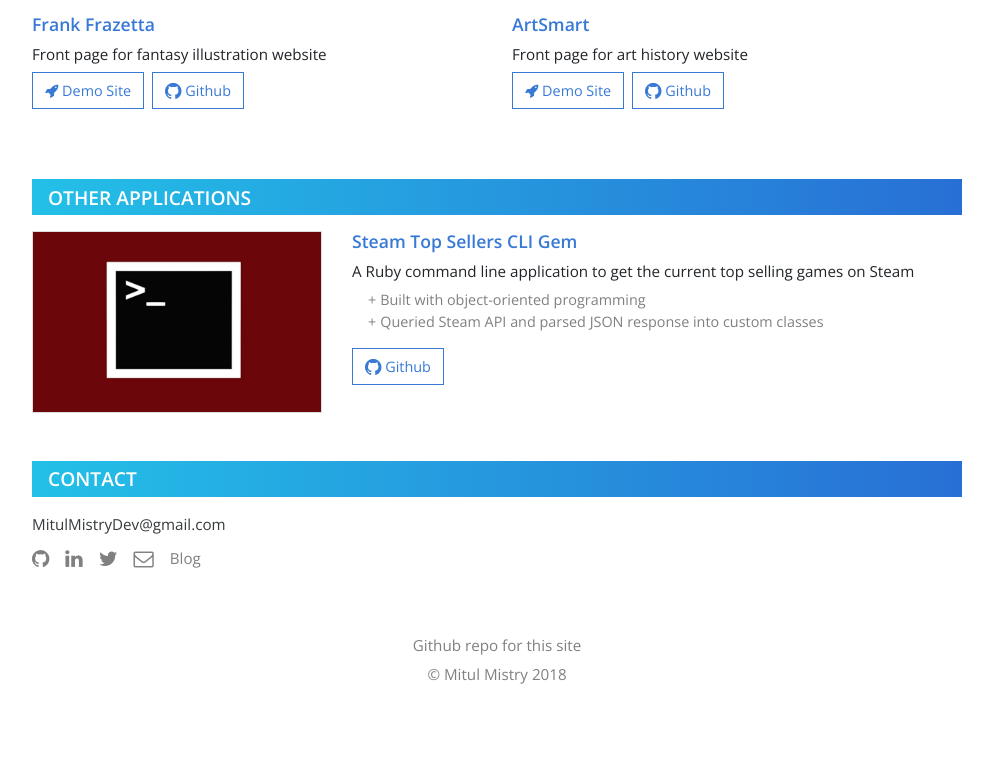
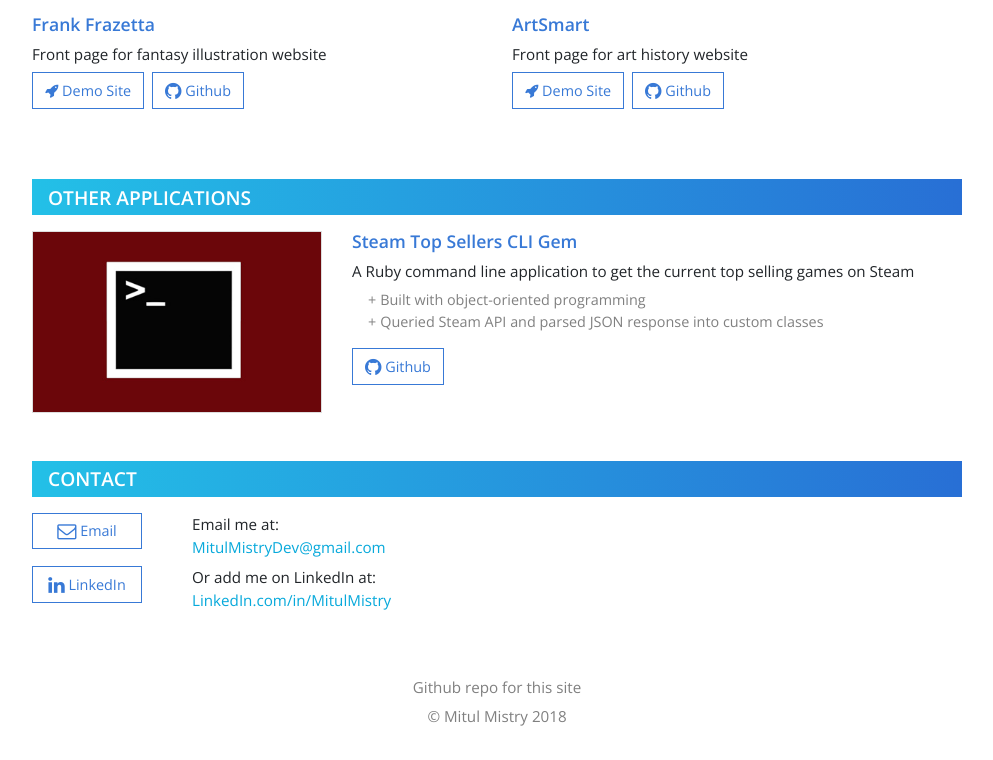
Before and after one commit to MitulMistry/mm-webdev-portfolio-v2, a React (Create React App) app: page / in a window 1280 px wide. Shown: the part 2664-3424 px from the top of the page, without its empty margins (143-1136 px from the left). Before the commit the page ends 3382 px from the top, so only its background shows below. Built offline with nearby package versions, Linux system fonts and the light colour scheme.

Commit message:
Restyle and update contact section

```diff
--- a/src/components/Contact.js
+++ b/src/components/Contact.js
@@ -1,18 +1,38 @@
 import React from 'react';
+import { Row, Col, Button } from 'reactstrap';
 
 export class Contact extends React.Component {
   render() {
     return (
-      <div>
-        <p className="contact"><a href="mailto:MitulMistryDev@gmail.com">MitulMistryDev@gmail.com</a></p>
-        <p className="contact-icons">
-          <a href="https://github.com/MitulMistry" target="_blank" rel="noopener noreferrer"><span className="fa fa-github fa-lg"></span></a>
-          <a href="https://www.linkedin.com/in/mitulmistry" target="_blank" rel="noopener noreferrer"><span className="fa fa-linkedin fa-lg"></span></a>
-          <a href="https://twitter.com/mmystic" target="_blank" rel="noopener noreferrer"><span className="fa fa-twitter fa-lg"></span></a>
-          <a href="mailto:MitulMistryDev@gmail.com" rel="noopener noreferrer"><span className="fa fa-envelope-o fa-lg"></span></a>
-          <a href="http://mitulmistry.github.io/" target="_blank" rel="noopener noreferrer">Blog</a>
-        </p>
+      <div className="contact">
+        <Row>
+          <Col md="2">
+            <Button href="mailto:MitulMistryDev@gmail.com" className="btn-web-app btn-light" rel="noopener noreferrer"><span className="fa fa-envelope-o fa-lg" aria-hidden="true"></span> Email</Button>
+          </Col>
+          <Col>
+            <p>Email me at:</p>
+            <p><a href="mailto:MitulMistryDev@gmail.com" rel="noopener noreferrer">MitulMistryDev@gmail.com</a></p>
+          </Col>
+        </Row>
+        <Row className="row-top-margin">
+        <Col md="2">
+            <Button href="https://www.linkedin.com/in/mitulmistry" target="_blank" className="btn-web-app btn-light" rel="noopener noreferrer"><span className="fa fa-linkedin fa-lg" aria-hidden="true"></span> LinkedIn</Button>
+          </Col>
+          <Col>
+            <p>Or add me on LinkedIn at:</p>
+            <p><a href="https://www.linkedin.com/in/mitulmistry" target="_blank" rel="noopener noreferrer">LinkedIn.com/in/MitulMistry</a></p>
+          </Col>
+        </Row>
       </div>
     );
   }
 }
+
+{/* <p className="contact"><a href="mailto:MitulMistryDev@gmail.com">MitulMistryDev@gmail.com</a></p>
+  <p className="contact-icons">
+    <a href="https://github.com/MitulMistry" target="_blank" rel="noopener noreferrer"><span className="fa fa-github fa-lg"></span></a>
+    <a href="https://www.linkedin.com/in/mitulmistry" target="_blank" rel="noopener noreferrer"><span className="fa fa-linkedin fa-lg"></span></a>
+    <a href="https://twitter.com/mmystic" target="_blank" rel="noopener noreferrer"><span className="fa fa-twitter fa-lg"></span></a>
+    <a href="mailto:MitulMistryDev@gmail.com" rel="noopener noreferrer"><span className="fa fa-envelope-o fa-lg"></span></a>
+    <a href="http://mitulmistry.github.io/" target="_blank" rel="noopener noreferrer">Blog</a>
+  </p> */}
--- a/src/index.css
+++ b/src/index.css
@@ -168,7 +168,19 @@
   font-size: .9rem;
 }
 
-.contact a {
+.row-top-margin {
+  margin-top: .5rem;
+}
+
+.contact .btn-light {
+  margin-bottom: .2rem;
+  width: 110px;
+}
+
+.contact p {
+  margin: 0;
+}
+/* .contact a {
   color: #373a3c;
 }
 
@@ -187,7 +199,7 @@
 
 .contact-icons a:hover {
   color: #373a3c;
-}
+} */
 
 footer a {
   color: gray;
```
